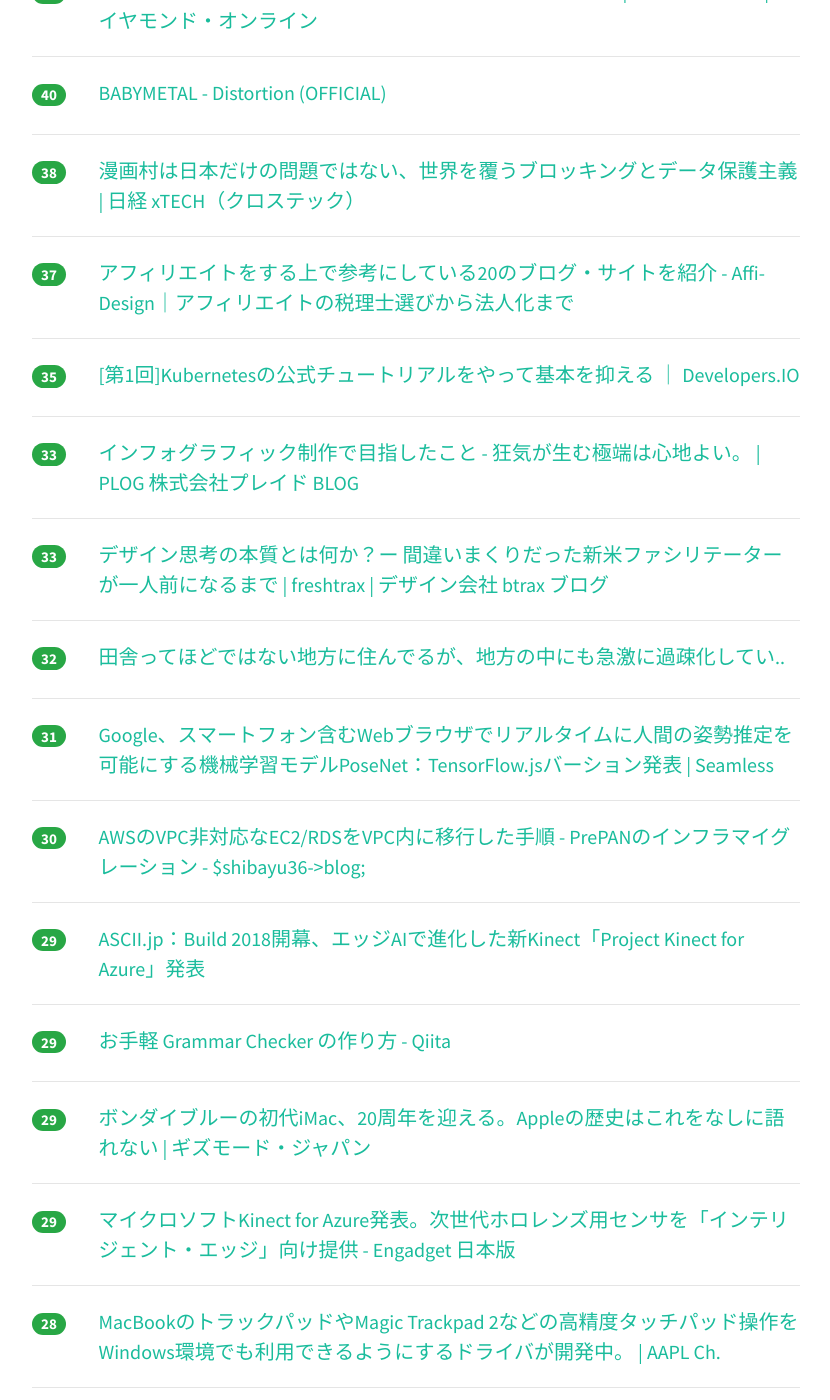
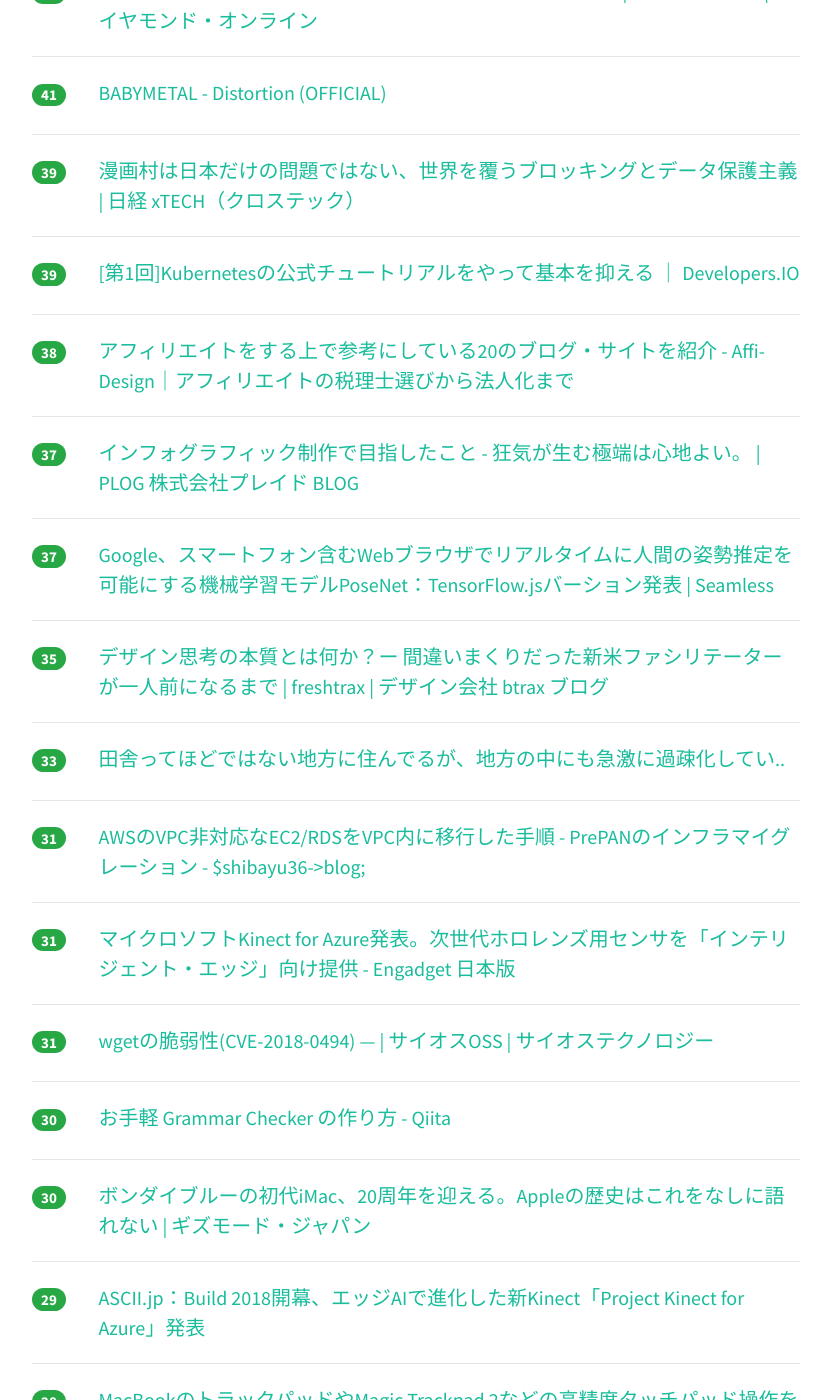
Before and after one commit to yatta47/hatena-matome-site, a Jekyll site: the page built from _posts/2018-05-08-hatena.md, in a window 1280 px wide and 1400 px high, scrolled down 1395 px. Shown: the whole window, without its empty margins (224-1054 px from the left). Built offline with Jekyll 4.4.1, drawn with Linux system fonts in a browser that asks for light colours; nearby versions of some CDN libraries; some of the changed text lies outside the part shown.

Commit message:
Updated 2018-05-08

```diff
--- a/_posts/2018-05-08-hatena.md
+++ b/_posts/2018-05-08-hatena.md
@@ -1,114 +1,134 @@
 ---
 layout: post
 title:  "2018-05-08 はてぶIT"
-date:   2018-05-08 15:03:04
+date:   2018-05-08 16:03:21
 tags: [it-hotentry]
 ---
-43 件のデータあり
+46 件のデータあり
 
 <hr><div class="row">
-<div class="col-1"><span class="badge badge-pill badge-success h2">321</span></div>
+<div class="col-1"><span class="badge badge-pill badge-success h2">349</span></div>
 <div class="col-11"><a href='http://www.200kounen-training.com/entry/2018/05/07/230649' target='_blank'>iPadを使った勉強法がめちゃくちゃ捗る - 200光年軍隊手帳の中身</a></div>
 </div>
 <hr>
 <div class="row">
-<div class="col-1"><span class="badge badge-pill badge-success h2">294</span></div>
+<div class="col-1"><span class="badge badge-pill badge-success h2">322</span></div>
 <div class="col-11"><a href='https://mainichi.jp/articles/20180508/ddm/001/010/221000c' target='_blank'>内閣府：公募研究、事前に「内定」応募仕込む - 毎日新聞</a></div>
 </div>
 <hr>
 <div class="row">
-<div class="col-1"><span class="badge badge-pill badge-success h2">214</span></div>
+<div class="col-1"><span class="badge badge-pill badge-success h2">234</span></div>
 <div class="col-11"><a href='https://www.publickey1.jp/blog/18/aivisual_studio_intellicodebuild_2018.html' target='_blank'>［速報］AIがコードのレコメンドやバグの指摘など開発を支援してくれる「Visual Studio IntelliCode」発表。Build 2018 － Publickey</a></div>
 </div>
 <hr>
 <div class="row">
-<div class="col-1"><span class="badge badge-pill badge-success h2">131</span></div>
+<div class="col-1"><span class="badge badge-pill badge-success h2">133</span></div>
 <div class="col-11"><a href='https://anond.hatelabo.jp/20180507230402' target='_blank'>逆接って不要じゃない？</a></div>
 </div>
 <hr>
 <div class="row">
-<div class="col-1"><span class="badge badge-pill badge-success h2">125</span></div>
+<div class="col-1"><span class="badge badge-pill badge-success h2">128</span></div>
 <div class="col-11"><a href='https://www.publickey1.jp/blog/18/visual_studio_live_share.html' target='_blank'>［速報］「Visual Studio Live Share」パブリックプレビュー開始。リモートでのペアプログラミング、ペアデバッギングを実現。Build 2018 － Publickey</a></div>
 </div>
 <hr>
 <div class="row">
-<div class="col-1"><span class="badge badge-pill badge-success h2">115</span></div>
+<div class="col-1"><span class="badge badge-pill badge-success h2">126</span></div>
 <div class="col-11"><a href='http://techlife.cookpad.com/entry/2018/05/08/080000' target='_blank'>Service Mesh and Cookpad - クックパッド開発者ブログ</a></div>
 </div>
 <hr>
 <div class="row">
-<div class="col-1"><span class="badge badge-pill badge-success h2">110</span></div>
+<div class="col-1"><span class="badge badge-pill badge-success h2">115</span></div>
 <div class="col-11"><a href='https://av.watch.impress.co.jp/docs/series/rt/1120242.html' target='_blank'>【西田宗千佳のRandomTracking】「Oculus Go」に見る“みんなのVR”時代。VRで実現するパーソナルごろ寝シアター - AV Watch</a></div>
 </div>
 <hr>
 <div class="row">
-<div class="col-1"><span class="badge badge-pill badge-success h2">72</span></div>
+<div class="col-1"><span class="badge badge-pill badge-success h2">89</span></div>
 <div class="col-11"><a href='http://www.itmedia.co.jp/news/articles/1805/08/news054.html' target='_blank'>Microsoft、iOS／Android端末をPCにミラーリングする「Your Phone」をβ公開 - ITmedia NEWS</a></div>
 </div>
 <hr>
 <div class="row">
-<div class="col-1"><span class="badge badge-pill badge-success h2">71</span></div>
+<div class="col-1"><span class="badge badge-pill badge-success h2">79</span></div>
+<div class="col-11"><a href='http://nlab.itmedia.co.jp/nl/articles/1805/02/news097.html' target='_blank'>まとめサイト「やらおん！」「オレ的ゲーム速報」をTogetterが名指し批判　無断転載で問われるまとめサイトの責任とは (1/2) - ねとらぼ</a></div>
+</div>
+<hr>
+<div class="row">
+<div class="col-1"><span class="badge badge-pill badge-success h2">72</span></div>
 <div class="col-11"><a href='https://speakerdeck.com/fand/pwa-fang-fa-wu-liao-jin-sugu' target='_blank'>PWA 方法 無料 今すぐ // Speaker Deck</a></div>
 </div>
 <hr>
 <div class="row">
-<div class="col-1"><span class="badge badge-pill badge-success h2">68</span></div>
+<div class="col-1"><span class="badge badge-pill badge-success h2">69</span></div>
 <div class="col-11"><a href='https://wasm-dev-book.netlify.com/' target='_blank'>WebAssembly 開発環境構築の本</a></div>
 </div>
 <hr>
 <div class="row">
-<div class="col-1"><span class="badge badge-pill badge-success h2">54</span></div>
-<div class="col-11"><a href='http://nlab.itmedia.co.jp/nl/articles/1805/02/news097.html' target='_blank'>まとめサイト「やらおん！」「オレ的ゲーム速報」をTogetterが名指し批判　無断転載で問われるまとめサイトの責任とは (1/2) - ねとらぼ</a></div>
-</div>
-<hr>
-<div class="row">
-<div class="col-1"><span class="badge badge-pill badge-success h2">50</span></div>
+<div class="col-1"><span class="badge badge-pill badge-success h2">62</span></div>
 <div class="col-11"><a href='http://diamond.jp/articles/-/169290' target='_blank'>一世を風靡したニコニコ生放送が「オワコン化」した理由 | ニュース3面鏡 | ダイヤモンド・オンライン</a></div>
 </div>
 <hr>
 <div class="row">
-<div class="col-1"><span class="badge badge-pill badge-success h2">40</span></div>
+<div class="col-1"><span class="badge badge-pill badge-success h2">41</span></div>
 <div class="col-11"><a href='http://www.youtube.com/watch?v=1ce456Nnkt8' target='_blank'>BABYMETAL - Distortion (OFFICIAL)</a></div>
 </div>
 <hr>
 <div class="row">
-<div class="col-1"><span class="badge badge-pill badge-success h2">38</span></div>
+<div class="col-1"><span class="badge badge-pill badge-success h2">39</span></div>
 <div class="col-11"><a href='http://tech.nikkeibp.co.jp/atcl/nxt/column/18/00001/00421/' target='_blank'>漫画村は日本だけの問題ではない、世界を覆うブロッキングとデータ保護主義 | 日経 xTECH（クロステック）</a></div>
 </div>
 <hr>
 <div class="row">
-<div class="col-1"><span class="badge badge-pill badge-success h2">37</span></div>
+<div class="col-1"><span class="badge badge-pill badge-success h2">39</span></div>
+<div class="col-11"><a href='https://dev.classmethod.jp/cloud/kubernetes-tutorial-1/' target='_blank'>[第1回]Kubernetesの公式チュートリアルをやって基本を抑える ｜ Developers.IO</a></div>
+</div>
+<hr>
+<div class="row">
+<div class="col-1"><span class="badge badge-pill badge-success h2">38</span></div>
 <div class="col-11"><a href='https://ouchi.design/manage/sankou/' target='_blank'>アフィリエイトをする上で参考にしている20のブログ・サイトを紹介 - Affi-Design｜アフィリエイトの税理士選びから法人化まで</a></div>
 </div>
 <hr>
 <div class="row">
+<div class="col-1"><span class="badge badge-pill badge-success h2">37</span></div>
+<div class="col-11"><a href='http://blog-plaid.com/project/4617/' target='_blank'>インフォグラフィック制作で目指したこと - 狂気が生む極端は心地よい。 | PLOG 株式会社プレイド BLOG</a></div>
+</div>
+<hr>
+<div class="row">
+<div class="col-1"><span class="badge badge-pill badge-success h2">37</span></div>
+<div class="col-11"><a href='https://shiropen.com/seamless/google-tensorflow-posenet' target='_blank'>Google、スマートフォン含むWebブラウザでリアルタイムに人間の姿勢推定を可能にする機械学習モデルPoseNet：TensorFlow.jsバーション発表 | Seamless</a></div>
+</div>
+<hr>
+<div class="row">
 <div class="col-1"><span class="badge badge-pill badge-success h2">35</span></div>
-<div class="col-11"><a href='https://dev.classmethod.jp/cloud/kubernetes-tutorial-1/' target='_blank'>[第1回]Kubernetesの公式チュートリアルをやって基本を抑える ｜ Developers.IO</a></div>
+<div class="col-11"><a href='http://blog.btrax.com/jp/2018/05/08/understand-design-thinking/' target='_blank'>デザイン思考の本質とは何か？ー 間違いまくりだった新米ファシリテーターが一人前になるまで | freshtrax | デザイン会社 btrax ブログ</a></div>
 </div>
 <hr>
 <div class="row">
 <div class="col-1"><span class="badge badge-pill badge-success h2">33</span></div>
-<div class="col-11"><a href='http://blog-plaid.com/project/4617/' target='_blank'>インフォグラフィック制作で目指したこと - 狂気が生む極端は心地よい。 | PLOG 株式会社プレイド BLOG</a></div>
-</div>
-<hr>
-<div class="row">
-<div class="col-1"><span class="badge badge-pill badge-success h2">33</span></div>
-<div class="col-11"><a href='http://blog.btrax.com/jp/2018/05/08/understand-design-thinking/' target='_blank'>デザイン思考の本質とは何か？ー 間違いまくりだった新米ファシリテーターが一人前になるまで | freshtrax | デザイン会社 btrax ブログ</a></div>
-</div>
-<hr>
-<div class="row">
-<div class="col-1"><span class="badge badge-pill badge-success h2">32</span></div>
 <div class="col-11"><a href='https://anond.hatelabo.jp/20180507231914' target='_blank'>田舎ってほどではない地方に住んでるが、地方の中にも急激に過疎化してい..</a></div>
 </div>
 <hr>
 <div class="row">
 <div class="col-1"><span class="badge badge-pill badge-success h2">31</span></div>
-<div class="col-11"><a href='https://shiropen.com/seamless/google-tensorflow-posenet' target='_blank'>Google、スマートフォン含むWebブラウザでリアルタイムに人間の姿勢推定を可能にする機械学習モデルPoseNet：TensorFlow.jsバーション発表 | Seamless</a></div>
+<div class="col-11"><a href='http://blog.shibayu36.org/entry/2018/05/07/180000' target='_blank'>AWSのVPC非対応なEC2/RDSをVPC内に移行した手順 - PrePANのインフラマイグレーション - $shibayu36->blog;</a></div>
+</div>
+<hr>
+<div class="row">
+<div class="col-1"><span class="badge badge-pill badge-success h2">31</span></div>
+<div class="col-11"><a href='https://japanese.engadget.com/2018/05/07/kinect-for-azure/' target='_blank'>マイクロソフトKinect for Azure発表。次世代ホロレンズ用センサを「インテリジェント・エッジ」向け提供 - Engadget 日本版</a></div>
+</div>
+<hr>
+<div class="row">
+<div class="col-1"><span class="badge badge-pill badge-success h2">31</span></div>
+<div class="col-11"><a href='https://oss.sios.com/security/wget-security-vulnerability-20180507' target='_blank'>wgetの脆弱性(CVE-2018-0494) — | サイオスOSS | サイオステクノロジー</a></div>
 </div>
 <hr>
 <div class="row">
 <div class="col-1"><span class="badge badge-pill badge-success h2">30</span></div>
-<div class="col-11"><a href='http://blog.shibayu36.org/entry/2018/05/07/180000' target='_blank'>AWSのVPC非対応なEC2/RDSをVPC内に移行した手順 - PrePANのインフラマイグレーション - $shibayu36->blog;</a></div>
+<div class="col-11"><a href='https://qiita.com/mamita/items/a3d18538e84f018e40b6' target='_blank'>お手軽 Grammar Checker の作り方 - Qiita</a></div>
+</div>
+<hr>
+<div class="row">
+<div class="col-1"><span class="badge badge-pill badge-success h2">30</span></div>
+<div class="col-11"><a href='https://www.gizmodo.jp/2018/05/imac-20th.html' target='_blank'>ボンダイブルーの初代iMac、20周年を迎える。Appleの歴史はこれをなしに語れない | ギズモード・ジャパン</a></div>
 </div>
 <hr>
 <div class="row">
@@ -117,33 +137,18 @@ tags: [it-hotentry]
 </div>
 <hr>
 <div class="row">
-<div class="col-1"><span class="badge badge-pill badge-success h2">29</span></div>
-<div class="col-11"><a href='https://qiita.com/mamita/items/a3d18538e84f018e40b6' target='_blank'>お手軽 Grammar Checker の作り方 - Qiita</a></div>
-</div>
-<hr>
-<div class="row">
-<div class="col-1"><span class="badge badge-pill badge-success h2">29</span></div>
-<div class="col-11"><a href='https://www.gizmodo.jp/2018/05/imac-20th.html' target='_blank'>ボンダイブルーの初代iMac、20周年を迎える。Appleの歴史はこれをなしに語れない | ギズモード・ジャパン</a></div>
-</div>
-<hr>
-<div class="row">
-<div class="col-1"><span class="badge badge-pill badge-success h2">29</span></div>
-<div class="col-11"><a href='https://japanese.engadget.com/2018/05/07/kinect-for-azure/' target='_blank'>マイクロソフトKinect for Azure発表。次世代ホロレンズ用センサを「インテリジェント・エッジ」向け提供 - Engadget 日本版</a></div>
-</div>
-<hr>
-<div class="row">
 <div class="col-1"><span class="badge badge-pill badge-success h2">28</span></div>
 <div class="col-11"><a href='https://applech2.com/archives/20180507-mac-precision-touchpad-for-windows.html' target='_blank'>MacBookのトラックパッドやMagic Trackpad 2などの高精度タッチパッド操作をWindows環境でも利用できるようにするドライバが開発中。 | AAPL Ch.</a></div>
 </div>
 <hr>
 <div class="row">
-<div class="col-1"><span class="badge badge-pill badge-success h2">27</span></div>
+<div class="col-1"><span class="badge badge-pill badge-success h2">28</span></div>
 <div class="col-11"><a href='https://dev.classmethod.jp/cloud/aws/development_environment_using_dynamodb_local/' target='_blank'>開発時のDynamoDB環境としてDynamoDB Localを用いた際に行なったノウハウを公開します。 ｜ Developers.IO</a></div>
 </div>
 <hr>
 <div class="row">
-<div class="col-1"><span class="badge badge-pill badge-success h2">27</span></div>
-<div class="col-11"><a href='https://oss.sios.com/security/wget-security-vulnerability-20180507' target='_blank'>wgetの脆弱性(CVE-2018-0494) — | サイオスOSS | サイオステクノロジー</a></div>
+<div class="col-1"><span class="badge badge-pill badge-success h2">28</span></div>
+<div class="col-11"><a href='https://lacolaco.hatenablog.com/entry/2018/05/08/113211' target='_blank'>Angular v2からv6までの変化をまとめてみた - lacolaco</a></div>
 </div>
 <hr>
 <div class="row">
@@ -152,13 +157,28 @@ tags: [it-hotentry]
 </div>
 <hr>
 <div class="row">
-<div class="col-1"><span class="badge badge-pill badge-success h2">25</span></div>
+<div class="col-1"><span class="badge badge-pill badge-success h2">26</span></div>
 <div class="col-11"><a href='https://gigazine.net/news/20180507-google-wifi/' target='_blank'>Google製の無線LANルーター「Google Wifi」を3台連携させてメッシュネットワークを作ってみた - GIGAZINE</a></div>
 </div>
 <hr>
 <div class="row">
+<div class="col-1"><span class="badge badge-pill badge-success h2">26</span></div>
+<div class="col-11"><a href='https://note.mu/ohanamizuki/n/na9e1288d01a2' target='_blank'>エンジニア↔デザイナー間のペアプロのススメ｜Mizuki Ohashi｜note</a></div>
+</div>
+<hr>
+<div class="row">
+<div class="col-1"><span class="badge badge-pill badge-success h2">25</span></div>
+<div class="col-11"><a href='https://this.kiji.is/366138465358267489' target='_blank'>80歳以上のATM利用制限　三菱UFJ信託、詐欺防止 - 共同通信</a></div>
+</div>
+<hr>
+<div class="row">
 <div class="col-1"><span class="badge badge-pill badge-success h2">24</span></div>
-<div class="col-11"><a href='https://this.kiji.is/366138465358267489' target='_blank'>80歳以上のATM利用制限　三菱UFJ信託、詐欺防止 - 共同通信</a></div>
+<div class="col-11"><a href='https://coliss.com/articles/build-websites/operation/css/awesome-css-techniques-2017-jun.html' target='_blank'>CSSの引き出しを増やしておこう！最近見かけたスタイルシートのアイデア・テクニックのまとめ | コリス</a></div>
+</div>
+<hr>
+<div class="row">
+<div class="col-1"><span class="badge badge-pill badge-success h2">23</span></div>
+<div class="col-11"><a href='https://developer.apple.com/news/?id=05072018a' target='_blank'>Upcoming iOS 11 App Update Requirements - News - Apple Developer</a></div>
 </div>
 <hr>
 <div class="row">
@@ -167,32 +187,12 @@ tags: [it-hotentry]
 </div>
 <hr>
 <div class="row">
-<div class="col-1"><span class="badge badge-pill badge-success h2">22</span></div>
-<div class="col-11"><a href='https://developer.apple.com/news/?id=05072018a' target='_blank'>Upcoming iOS 11 App Update Requirements - News - Apple Developer</a></div>
-</div>
-<hr>
-<div class="row">
-<div class="col-1"><span class="badge badge-pill badge-success h2">21</span></div>
-<div class="col-11"><a href='https://lacolaco.hatenablog.com/entry/2018/05/08/113211' target='_blank'>Angular v2からv6までの変化をまとめてみた - lacolaco</a></div>
-</div>
-<hr>
-<div class="row">
-<div class="col-1"><span class="badge badge-pill badge-success h2">21</span></div>
-<div class="col-11"><a href='https://note.mu/ohanamizuki/n/na9e1288d01a2' target='_blank'>エンジニア↔デザイナー間のペアプロのススメ｜Mizuki Ohashi｜note</a></div>
-</div>
-<hr>
-<div class="row">
-<div class="col-1"><span class="badge badge-pill badge-success h2">21</span></div>
-<div class="col-11"><a href='https://coliss.com/articles/build-websites/operation/css/awesome-css-techniques-2017-jun.html' target='_blank'>CSSの引き出しを増やしておこう！最近見かけたスタイルシートのアイデア・テクニックのまとめ | コリス</a></div>
-</div>
-<hr>
-<div class="row">
-<div class="col-1"><span class="badge badge-pill badge-success h2">19</span></div>
+<div class="col-1"><span class="badge badge-pill badge-success h2">20</span></div>
 <div class="col-11"><a href='https://www.visualstudio.com/services/intellicode/' target='_blank'>Visual Studio IntelliCode | Visual Studio</a></div>
 </div>
 <hr>
 <div class="row">
-<div class="col-1"><span class="badge badge-pill badge-success h2">19</span></div>
+<div class="col-1"><span class="badge badge-pill badge-success h2">20</span></div>
 <div class="col-11"><a href='http://jp.automaton.am/articles/newsjp/20180508-67345/' target='_blank'>Nintendo Switch Onlineの詳細情報判明。待望のクラウドセーブ機能がついに実装へ | AUTOMATON</a></div>
 </div>
 <hr>
@@ -202,22 +202,37 @@ tags: [it-hotentry]
 </div>
 <hr>
 <div class="row">
-<div class="col-1"><span class="badge badge-pill badge-success h2">17</span></div>
+<div class="col-1"><span class="badge badge-pill badge-success h2">18</span></div>
 <div class="col-11"><a href='http://tech.nikkeibp.co.jp/atcl/nxt/news/18/01119/' target='_blank'>森永乳業で情報漏洩の疑い、通販サイトを一時閉鎖 | 日経 xTECH（クロステック）</a></div>
 </div>
 <hr>
 <div class="row">
-<div class="col-1"><span class="badge badge-pill badge-success h2">16</span></div>
+<div class="col-1"><span class="badge badge-pill badge-success h2">18</span></div>
 <div class="col-11"><a href='https://blogs.msdn.microsoft.com/visualstudio/2018/05/07/introducing-visual-studio-intellicode/' target='_blank'>Introducing Visual Studio IntelliCode | The Visual Studio Blog</a></div>
 </div>
 <hr>
 <div class="row">
-<div class="col-1"><span class="badge badge-pill badge-success h2">15</span></div>
+<div class="col-1"><span class="badge badge-pill badge-success h2">18</span></div>
+<div class="col-11"><a href='https://qiita.com/KanNishida/items/8ab8553b17cb57e772d6' target='_blank'>結局、機械学習と統計学は何が違うのか？ - Qiita</a></div>
+</div>
+<hr>
+<div class="row">
+<div class="col-1"><span class="badge badge-pill badge-success h2">17</span></div>
+<div class="col-11"><a href='http://golden-lucky.hatenablog.com/entry/2018/05/08/110008' target='_blank'>■ - golden-luckyの日記</a></div>
+</div>
+<hr>
+<div class="row">
+<div class="col-1"><span class="badge badge-pill badge-success h2">16</span></div>
 <div class="col-11"><a href='https://developers.googleblog.com/2018/05/ready-for-production-apps-flutter-beta-3.html' target='_blank'>Google Developers Blog: Ready for Production Apps: Flutter Beta 3</a></div>
 </div>
 <hr>
 <div class="row">
-<div class="col-1"><span class="badge badge-pill badge-success h2">11</span></div>
+<div class="col-1"><span class="badge badge-pill badge-success h2">13</span></div>
+<div class="col-11"><a href='https://prtimes.jp/main/html/rd/p/000000028.000027849.html' target='_blank'>クックパッド、キッチン家電にレシピを提供するスマートキッチンサービス『OiCy』を公開！対応家電の開発に取り組むパートナー企業を募集｜クックパッド株式会社のプレスリリース</a></div>
+</div>
+<hr>
+<div class="row">
+<div class="col-1"><span class="badge badge-pill badge-success h2">12</span></div>
 <div class="col-11"><a href='http://cornelius.patatap.com/' target='_blank'>Patatap: Mellow Waves</a></div>
 </div>
 <hr>
```
